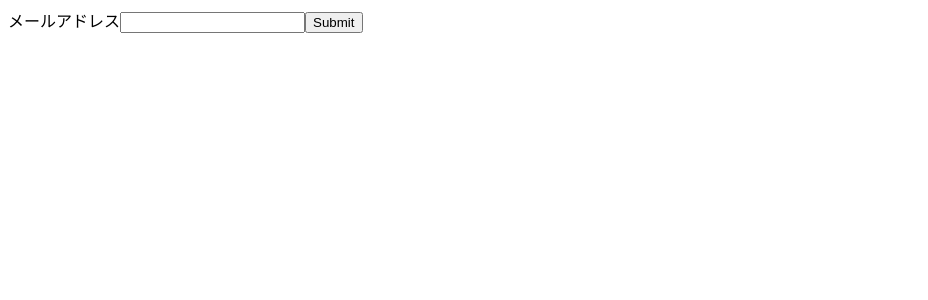
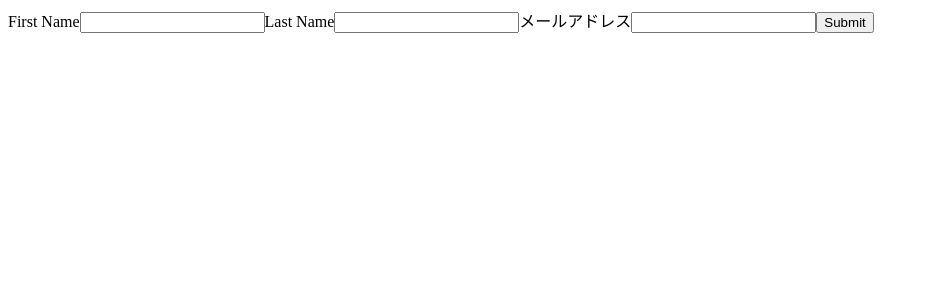
Before and after one commit to mikeda/formik-tutorial, a React (Create React App) app: page / in a window 1280 px wide. Shown: the top 300 px of the page, without its empty margins (0-928 px from the left). Built offline with nearby package versions, Linux system fonts and the light colour scheme.

Commit message:
入力項目追加

```diff
--- a/src/App.tsx
+++ b/src/App.tsx
@@ -4,6 +4,8 @@
 function SignupForm() {
   const formik = useFormik({
     initialValues: {
+      firstName: '',
+      lastName: '',
       email: ''
     },
     onSubmit: values => {
@@ -13,6 +15,24 @@
 
   return (
     <form onSubmit={formik.handleSubmit}>
+      <label htmlFor="firstName">First Name</label>
+      <input
+        id="firstName"
+        name="firstName"
+        type="text"
+        onChange={formik.handleChange}
+        value={formik.values.firstName}
+      />
+
+      <label htmlFor="lastName">Last Name</label>
+      <input
+        id="lastName"
+        name="lastName"
+        type="text"
+        onChange={formik.handleChange}
+        value={formik.values.lastName}
+      />
+
       <label htmlFor="email">メールアドレス</label>
       <input
         id="email"
```
